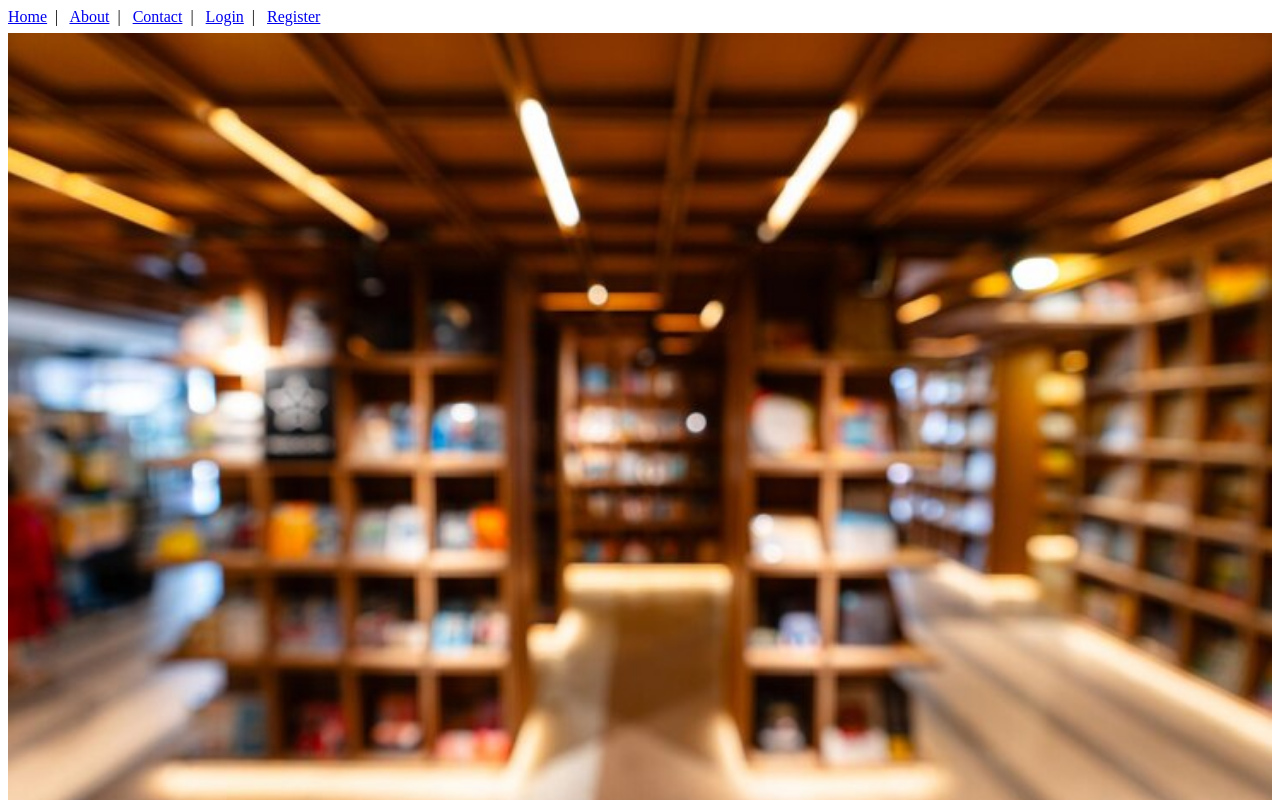
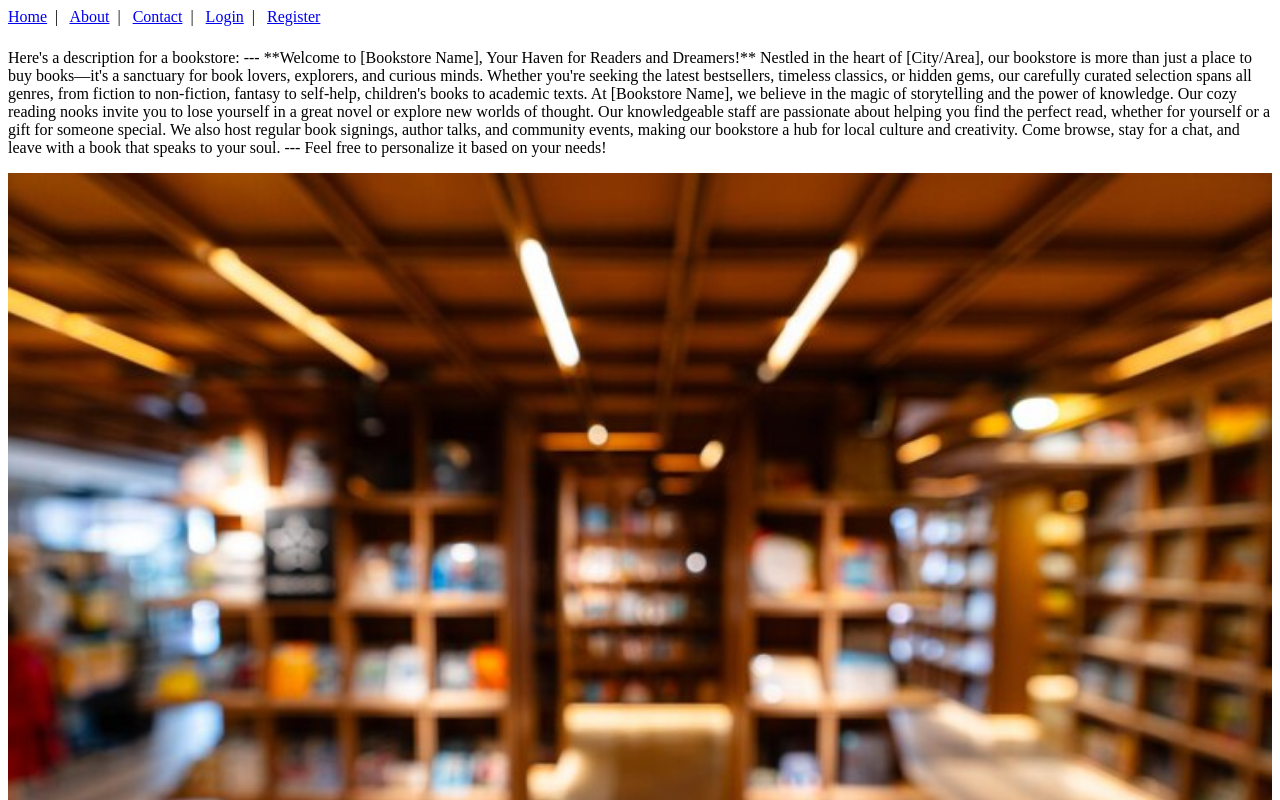
Before and after one commit to ganeshgore1811/BookStore, a plain HTML site: page pages/index.html in a window 1280 px wide. Shown: the top 800 px of the page. Drawn offline with Linux system fonts and the light colour scheme.

Commit message:
added text

```diff
--- a/pages/index.html
+++ b/pages/index.html
@@ -19,9 +19,8 @@
         &nbsp;| &nbsp;
         <a href="register.html">Register</a>
     </nav></div>
-    <img src="../img/home.png" alt="home image" width="100%"
-
-     <p>Here's a description for a bookstore:
+    <p>
+        Here's a description for a bookstore:
 
 ---
 
@@ -35,6 +34,8 @@
 
 ---
 
-        Feel free to personalize it based on your needs!</p>/>
+Feel free to personalize it based on your needs!
+    </p>
+    <img src="../img/home.png" alt="home image" width="100%"/>
 </body>
 </html>
```
Lines whose indentation alone changed are shown as unchanged.
